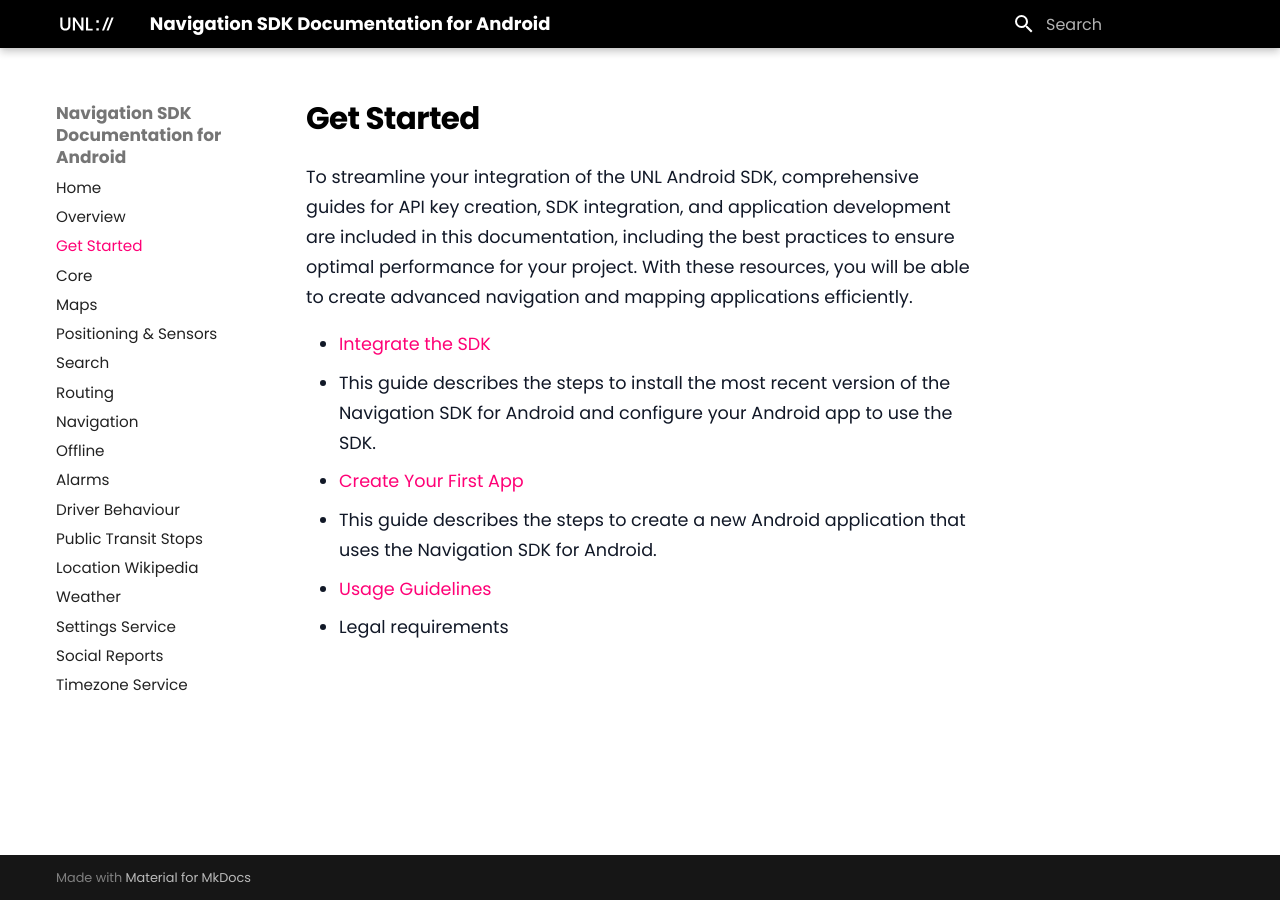
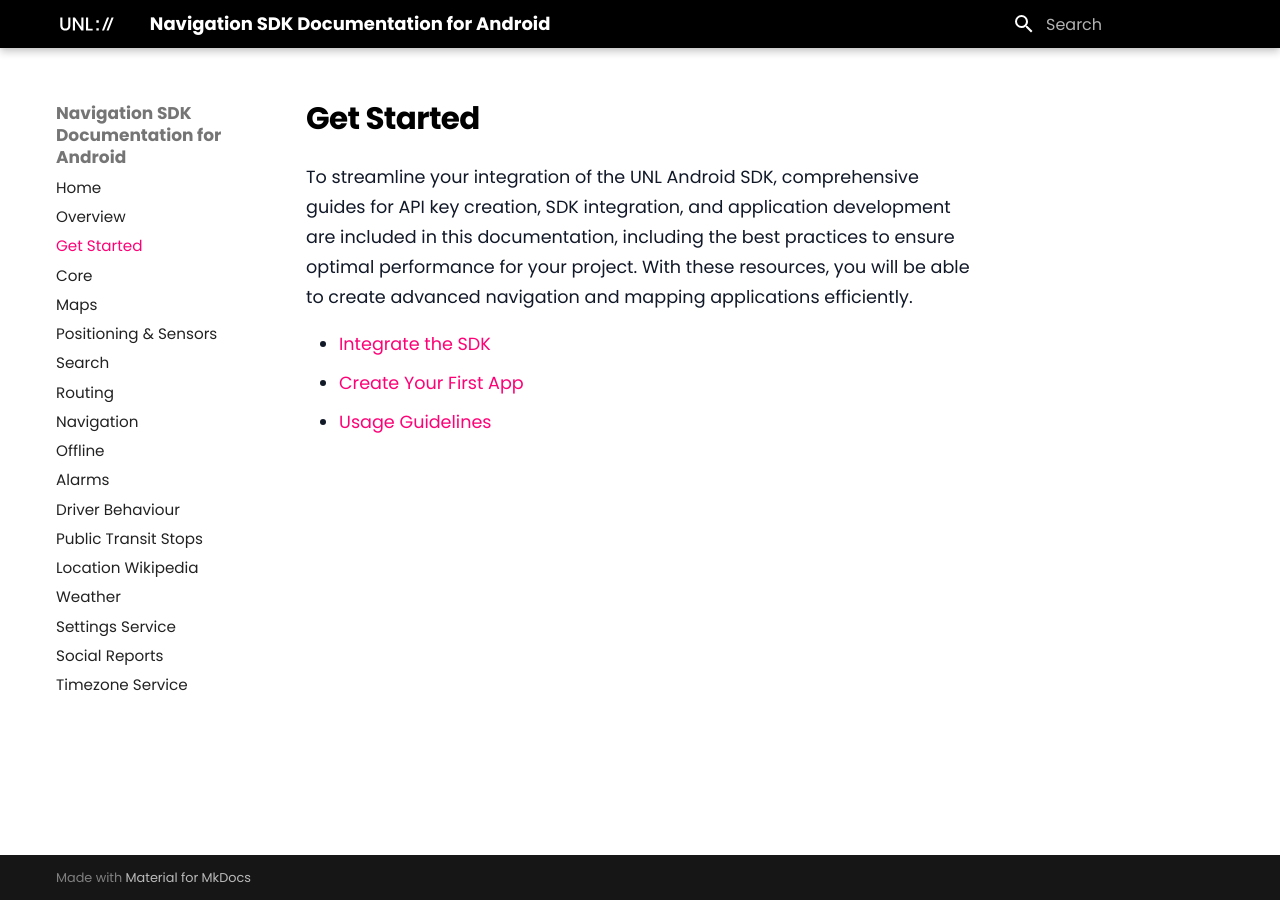
Before and after one commit to u-n-l/navigation-sdk-android-docs, an MkDocs documentation site: the page built from docs/02-Get Started/01-index.md, in a window 1280 px wide. Built offline with MkDocs 1.6.1 and Material for MkDocs 9.7.7, drawn with Linux system fonts in a browser that asks for light colours.

Commit message:
Update 01-index.md

```diff
--- a/docs/02-Get Started/01-index.md
+++ b/docs/02-Get Started/01-index.md
@@ -3,8 +3,5 @@
 To streamline your integration of the UNL Android SDK, comprehensive guides for API key creation, SDK integration, and application development are included in this documentation, including the best practices to ensure optimal performance for your project. With these resources, you will be able to create advanced navigation and mapping applications efficiently.
 
 - [Integrate the SDK](/02-Get%20Started/02-Integrate%20the%20SDK.md)
-   - This guide describes the steps to install the most recent version of the Navigation SDK for Android and configure your Android app to use the SDK.
 - [Create Your First App](/02-Get%20Started/03-Create%20Your%20First%20App.md)
-   - This guide describes the steps to create a new Android application that uses the Navigation SDK for Android.
 - [Usage Guidelines](/02-Get%20Started/04-Usage%20Guidelines.md)
-   - Legal requirements
```
